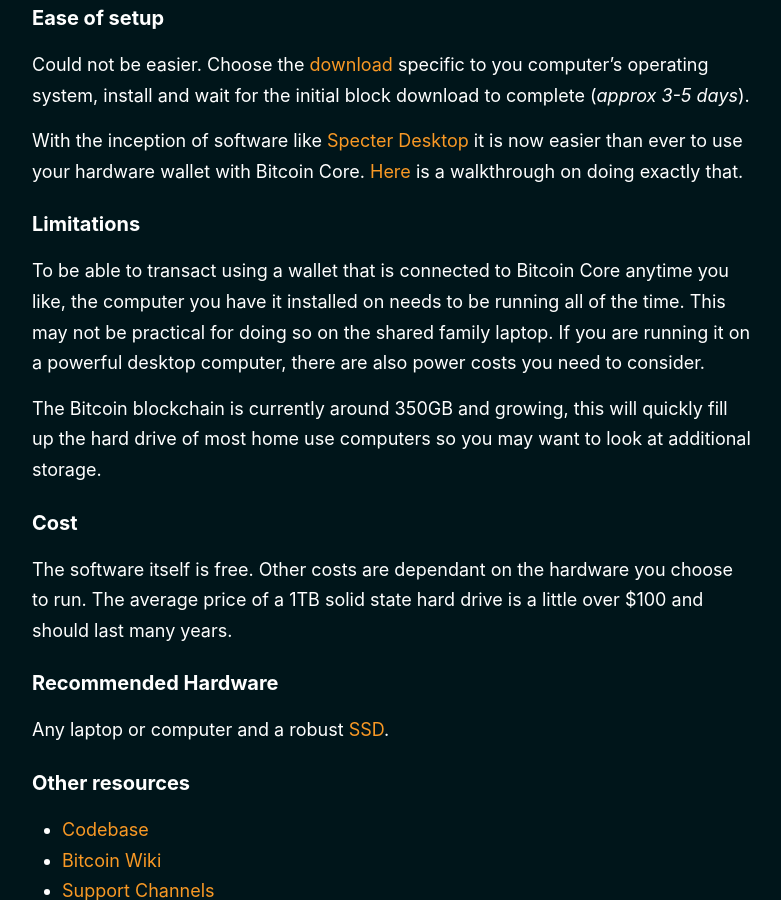
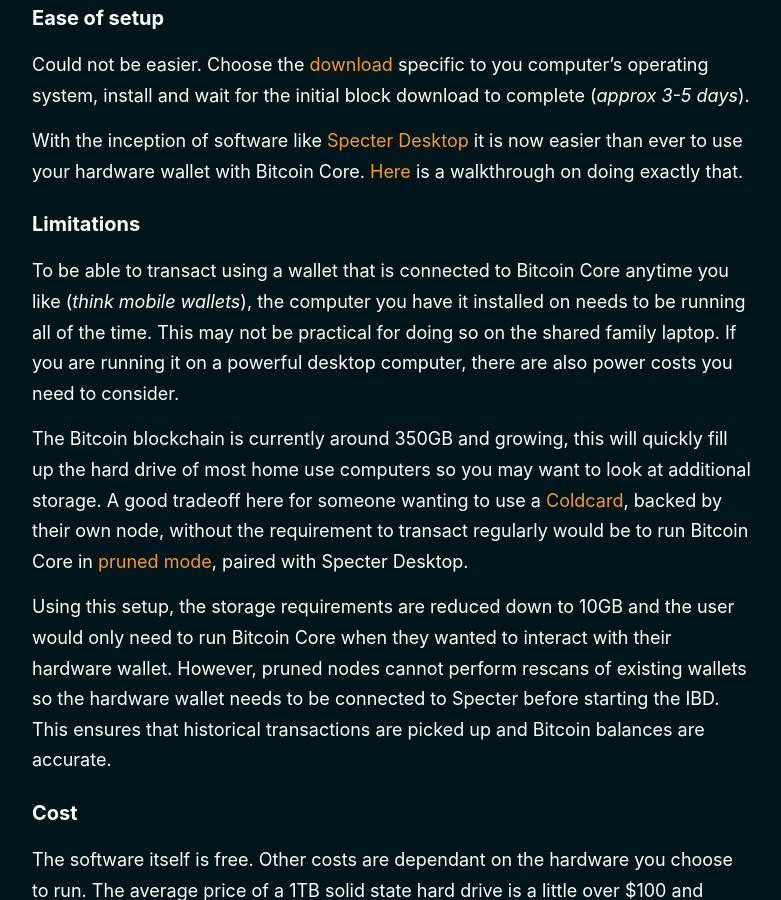
Before and after one commit to BitcoinQnA/node-guide, a Jekyll site: the page built from _pages/core.md, in a window 1280 px wide and 900 px high, scrolled down 1111 px. Shown: the whole window, without its empty margins (248-1029 px from the left). Built offline with Jekyll 4.4.1, drawn with Linux system fonts in a browser that asks for light colours.

Commit message:
Update core.md

```diff
--- a/_pages/core.md
+++ b/_pages/core.md
@@ -25,9 +25,11 @@
 
 ### Limitations
 
-To be able to transact using a wallet that is connected to Bitcoin Core anytime you like, the computer you have it installed on needs to be running all of the time. This may not be practical for doing so on the shared family laptop. If you are running it on a powerful desktop computer, there are also power costs you need to consider.
+To be able to transact using a wallet that is connected to Bitcoin Core anytime you like (*think mobile wallets*), the computer you have it installed on needs to be running all of the time. This may not be practical for doing so on the shared family laptop. If you are running it on a powerful desktop computer, there are also power costs you need to consider.
 
-The Bitcoin blockchain is currently around 350GB and growing, this will quickly fill up the hard drive of most home use computers so you may want to look at additional storage.
+The Bitcoin blockchain is currently around 350GB and growing, this will quickly fill up the hard drive of most home use computers so you may want to look at additional storage. A good tradeoff here for someone wanting to use a [Coldcard](https://coldcardwallet.com/), backed by their own node, without the requirement to transact regularly would be to run Bitcoin Core in [pruned mode](https://bitcoin.org/en/full-node#reduce-storage), paired with Specter Desktop.
+
+Using this setup, the storage requirements are reduced down to 10GB and the user would only need to run Bitcoin Core when they wanted to interact with their hardware wallet. However, pruned nodes cannot perform rescans of existing wallets so the hardware wallet needs to be connected to Specter before starting the IBD. This ensures that historical transactions are picked up and Bitcoin balances are accurate.
 
 ### Cost
 
```
